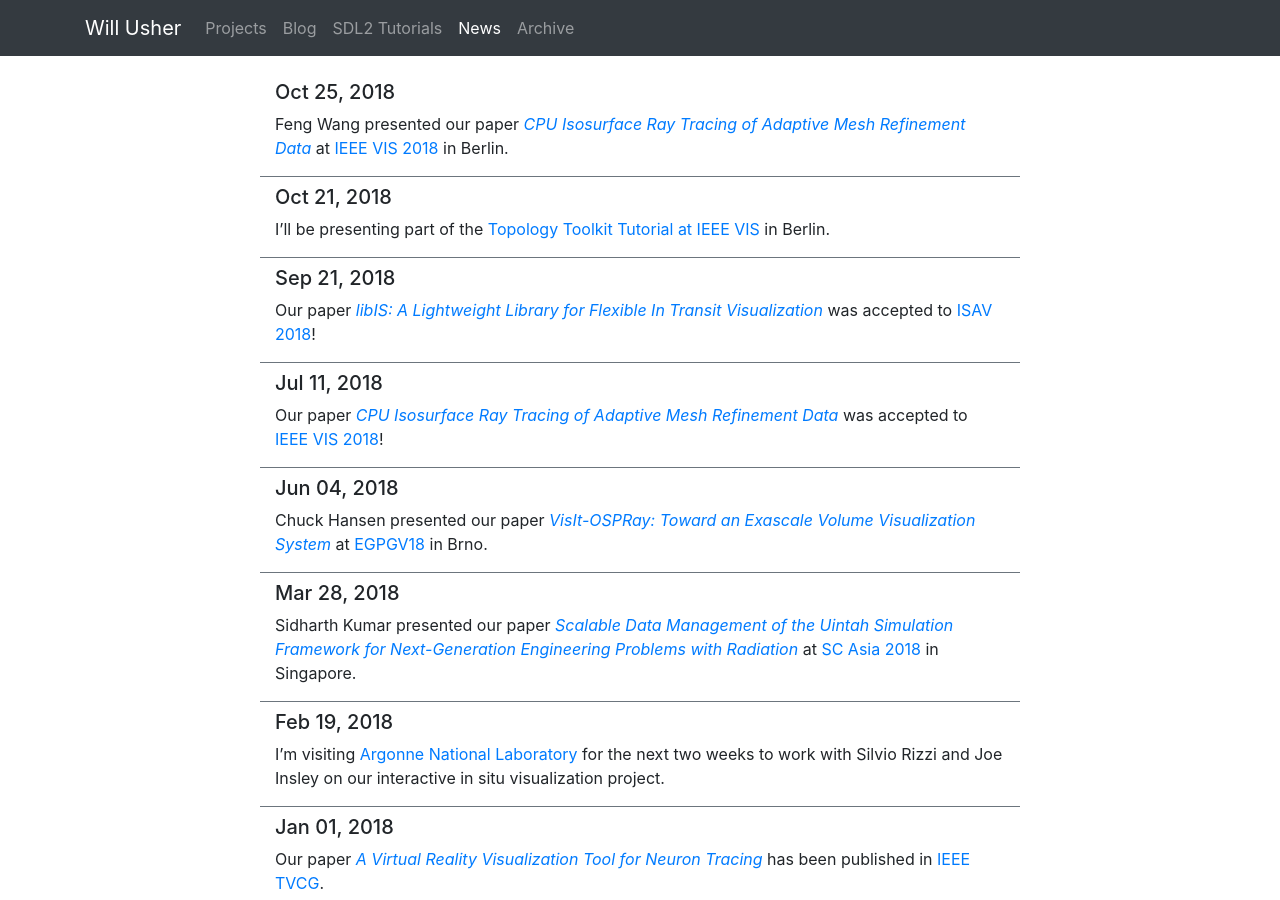
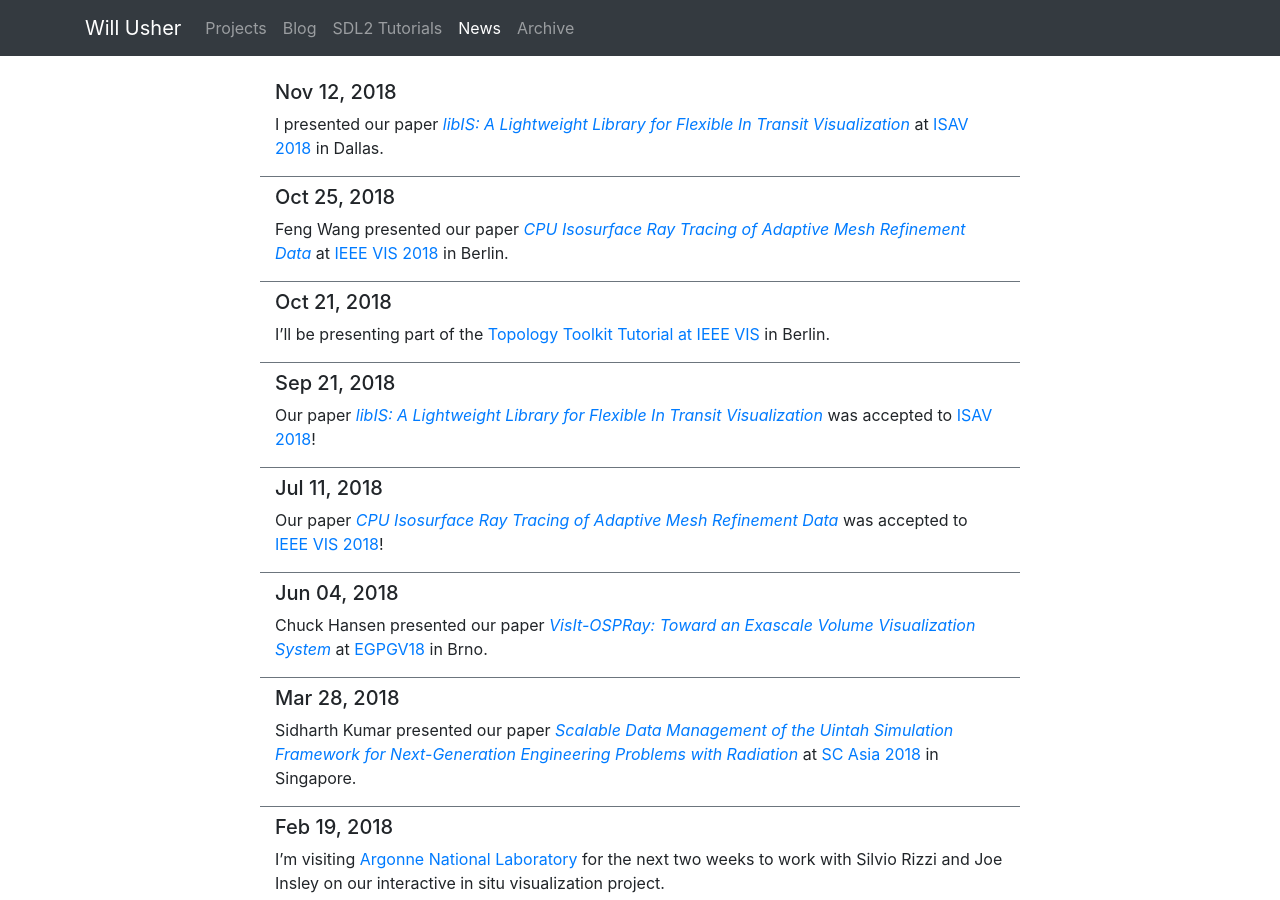
Before and after one commit to Twinklebear/Twinklebear.github.io-jekyll, a Jekyll site: the page built from news.html, in a window 1280 px wide and 900 px high. Built offline with Jekyll 4.4.1, drawn with Linux system fonts in a browser that asks for light colours; nearby versions of some CDN libraries.

```diff
--- a/_data/news.json
+++ b/_data/news.json
@@ -1,4 +1,9 @@
 [
+	{
+		"date": "2018-11-12",
+		"text": "I presented our paper [*libIS: A Lightweight Library for Flexible In
+			Transit Visualization*](/publications/libis-isav18) at [ISAV 2018](http://vis.lbl.gov/events/ISAV2018/) in Dallas."
+	},
 	{
 		"date": "2018-10-25",
 		"text": "Feng Wang presented our paper [*CPU Isosurface Ray Tracing of Adaptive Mesh Refinement Data*](/publications/amr-iso) at [IEEE VIS 2018](http://ieeevis.org/year/2018/welcome) in Berlin."
--- a/_data/publications.json
+++ b/_data/publications.json
@@ -50,6 +50,10 @@
 					{
 						"title": "Analyzing an Expert Session",
 						"link": "https://youtu.be/L5tsU8TtgkU"
+					},
+					{
+						"title": "ZED Mixed Reality Tracing Video",
+						"link": "https://youtu.be/qIPW3ut4sv8"
 					},
 					{
 						"title": "ZED Mixed Reality Prototype",
```
